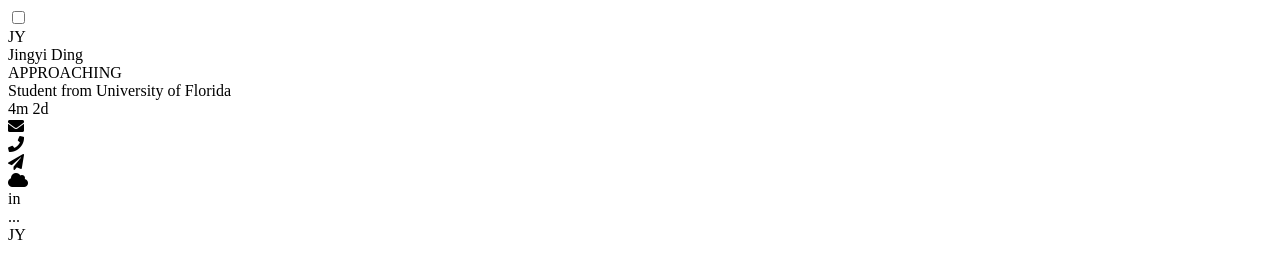
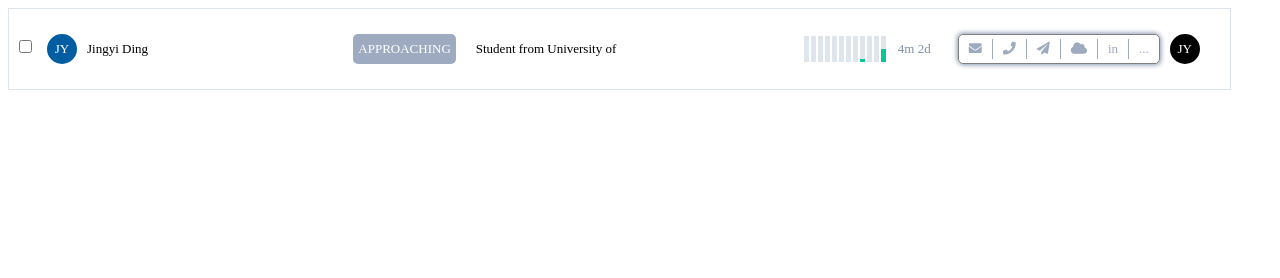
Before and after one commit to dingjy94/UICollections, a plain HTML site: page components/InformationTag.html in a window 1280 px wide. Drawn offline with Linux system fonts and the light colour scheme.

Commit message:
Update InformationTag.html

```diff
--- a/components/InformationTag.html
+++ b/components/InformationTag.html
@@ -3,7 +3,7 @@
 <head>
   <title>InformationTag</title>
   <meta name="viewport" content="width=device-width, initial-scale=1">
-  <link rel="stylesheet" ref="style.css">
+  <link rel="stylesheet" href="style.css">
   <link rel="stylesheet" href="https://use.fontawesome.com/releases/v5.3.1/css/all.css" integrity="sha384-mzrmE5qonljUremFsqc01SB46JvROS7bZs3IO2EmfFsd15uHvIt+Y8vEf7N7fWAU" crossorigin="anonymous">
 </head>
 <body>
```
